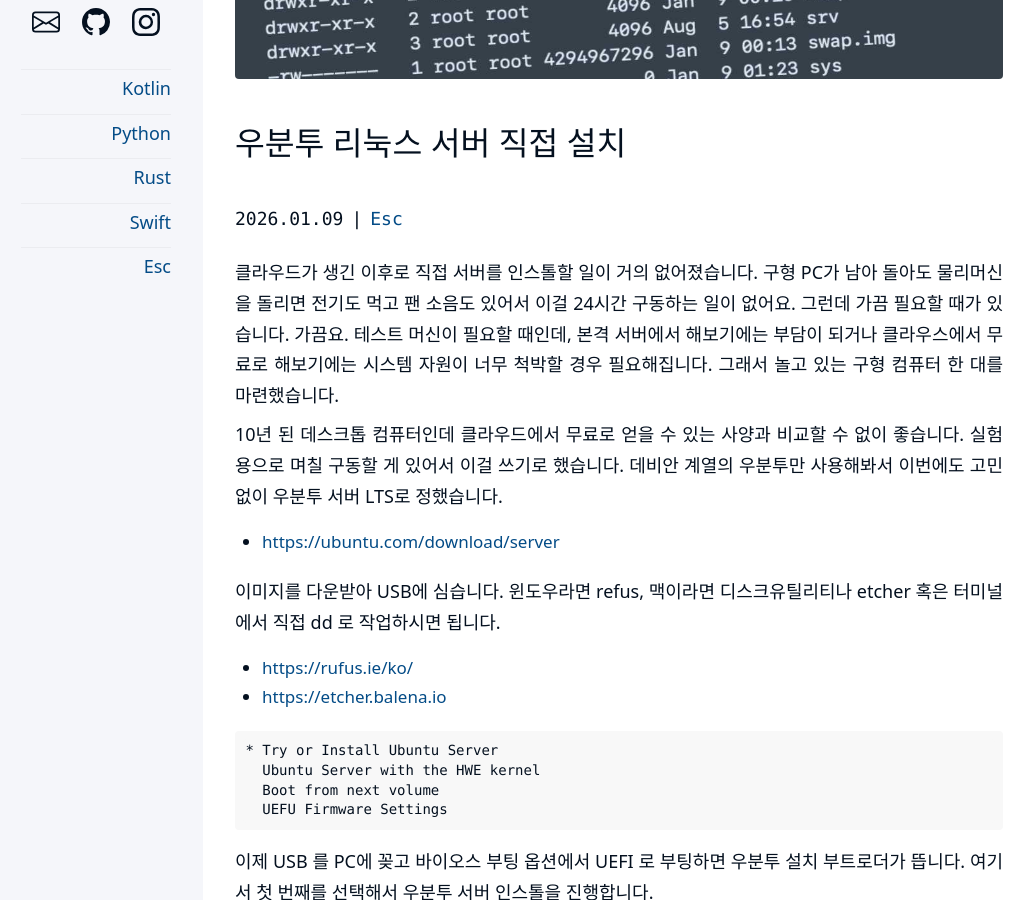
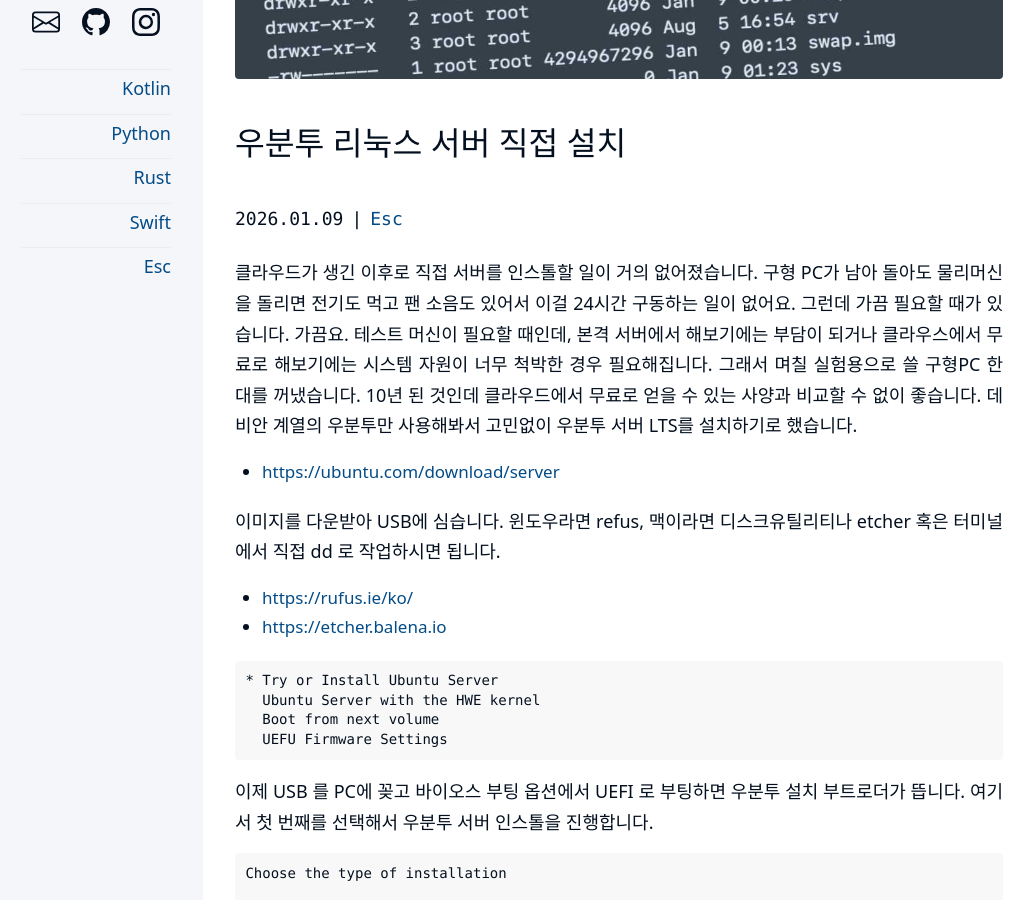
Before and after one commit to kiroshin/kiroshin.github.io, a Jekyll site: the page built from _posts/2026-01-09-ubuntu-linux-install.md, in a window 1280 px wide and 900 px high, scrolled down 355 px. Shown: the whole window, without its empty margins (117-1151 px from the left). Built offline with Jekyll 4.4.1, drawn with Linux system fonts in a browser that asks for light colours.

Commit message:
Update 2026-01-09-ubuntu-linux-install.md

```diff
--- a/_posts/2026-01-09-ubuntu-linux-install.md
+++ b/_posts/2026-01-09-ubuntu-linux-install.md
@@ -8,9 +8,7 @@
 math: false
 ---
 
-클라우드가 생긴 이후로 직접 서버를 인스톨할 일이 거의 없어졌습니다. 구형 PC가 남아 돌아도 물리머신을 돌리면 전기도 먹고 팬 소음도 있어서 이걸 24시간 구동하는 일이 없어요. 그런데 가끔 필요할 때가 있습니다. 가끔요. 테스트 머신이 필요할 때인데, 본격 서버에서 해보기에는 부담이 되거나 클라우스에서 무료로 해보기에는 시스템 자원이 너무 척박할 경우 필요해집니다. 그래서 놀고 있는 구형 컴퓨터 한 대를 마련했습니다.
-
-10년 된 데스크톱 컴퓨터인데 클라우드에서 무료로 얻을 수 있는 사양과 비교할 수 없이 좋습니다. 실험용으로 며칠 구동할 게 있어서 이걸 쓰기로 했습니다. 데비안 계열의 우분투만 사용해봐서 이번에도 고민없이 우분투 서버 LTS로 정했습니다.
+클라우드가 생긴 이후로 직접 서버를 인스톨할 일이 거의 없어졌습니다. 구형 PC가 남아 돌아도 물리머신을 돌리면 전기도 먹고 팬 소음도 있어서 이걸 24시간 구동하는 일이 없어요. 그런데 가끔 필요할 때가 있습니다. 가끔요. 테스트 머신이 필요할 때인데, 본격 서버에서 해보기에는 부담이 되거나 클라우스에서 무료로 해보기에는 시스템 자원이 너무 척박한 경우 필요해집니다. 그래서 며칠 실험용으로 쓸 구형PC 한 대를 꺼냈습니다. 10년 된 것인데 클라우드에서 무료로 얻을 수 있는 사양과 비교할 수 없이 좋습니다. 데비안 계열의 우분투만 사용해봐서 고민없이 우분투 서버 LTS를 설치하기로 했습니다.
 
 * <https://ubuntu.com/download/server>
 
```
